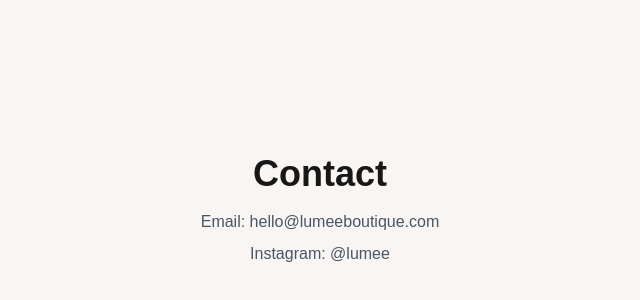
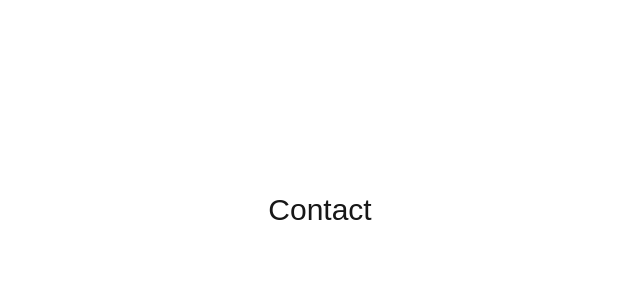
Before and after one commit to sean-techie/luxe-boutique, a Next.js app: page /contact in a window 1280 px wide. Shown: the part 190-490 px from the top of the page, without its empty margins (320-960 px from the left). Built offline with nearby package versions, Linux system fonts and the light colour scheme.

Commit message:
Fix about/contact pages for deployment

```diff
--- a/app/about/page.tsx
+++ b/app/about/page.tsx
@@ -1,14 +1,7 @@
 export default function AboutPage() {
   return (
-    <main className="min-h-screen flex items-center justify-center px-6 bg-[#F8F5F2]">
-      <div className="max-w-2xl text-center">
-        <h1 className="text-4xl font-semibold">About LUMÉE</h1>
-
-        <p className="mt-6 text-gray-600 leading-relaxed">
-          LUMÉE is a luxury-inspired boutique focused on elegant heels and handbags.
-          Each piece is curated to reflect confidence, femininity, and timeless style.
-        </p>
-      </div>
+    <main className="min-h-screen flex items-center justify-center">
+      <h1 className="text-3xl font-light">About LUMÉE</h1>
     </main>
   );
 }
--- a/app/contact/page.tsx
+++ b/app/contact/page.tsx
@@ -1,17 +1,7 @@
 export default function ContactPage() {
   return (
-    <main className="min-h-screen flex items-center justify-center px-6 bg-[#F8F5F2]">
-      <div className="text-center">
-        <h1 className="text-4xl font-semibold">Contact</h1>
-
-        <p className="mt-4 text-gray-600">
-          Email: hello@lumeeboutique.com
-        </p>
-
-        <p className="mt-2 text-gray-600">
-          Instagram: @lumee
-        </p>
-      </div>
+    <main className="min-h-screen flex items-center justify-center">
+      <h1 className="text-3xl font-light">Contact</h1>
     </main>
   );
 }
```
